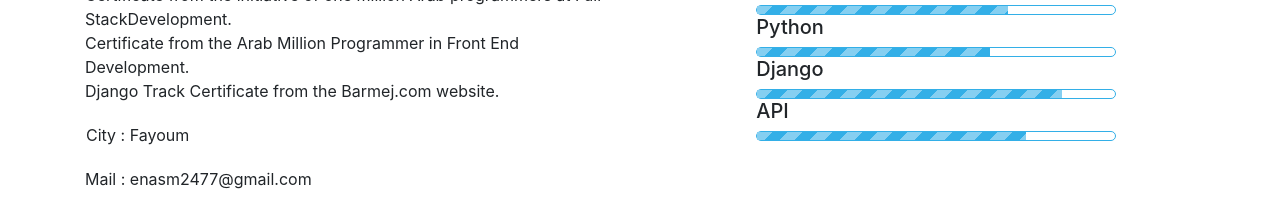
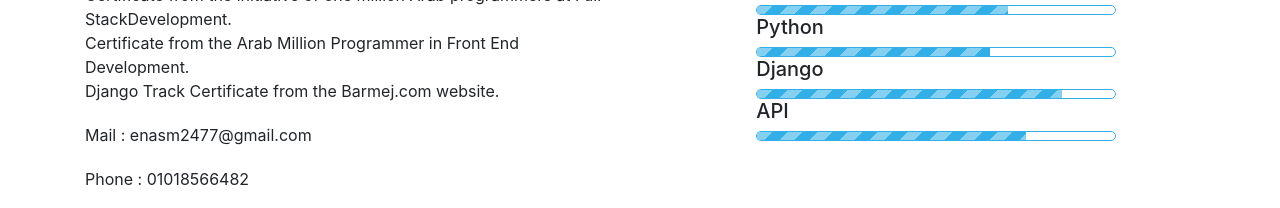
Before and after one commit to enasmohmed/-CV, a plain HTML site: page index.html in a window 1280 px wide. Shown: the part 1065-1273 px from the top of the page. Drawn offline with nearby package versions, Linux system fonts and the light colour scheme.

Commit message:
Update index.html

```diff
--- a/index.html
+++ b/index.html
@@ -79,7 +79,7 @@
                             </p>
                             <div class="itemes">
                                 <!-- <p class="bir"><span> Birthday :</span>20/8/1998 </p> -->
-                                <p class="cit"><span> City :</span> Fayoum</p>
+<!--                                 <p class="cit"><span> City :</span> Fayoum</p> -->
                                 <!-- <p class="ag"><span> Age : </span>21</p> -->
                                 <p class="ma"><span> Mail :</span> enasm2477@gmail.com</p>
                                 <p class="ph"><span>Phone :</span> 01018566482</p>
```
